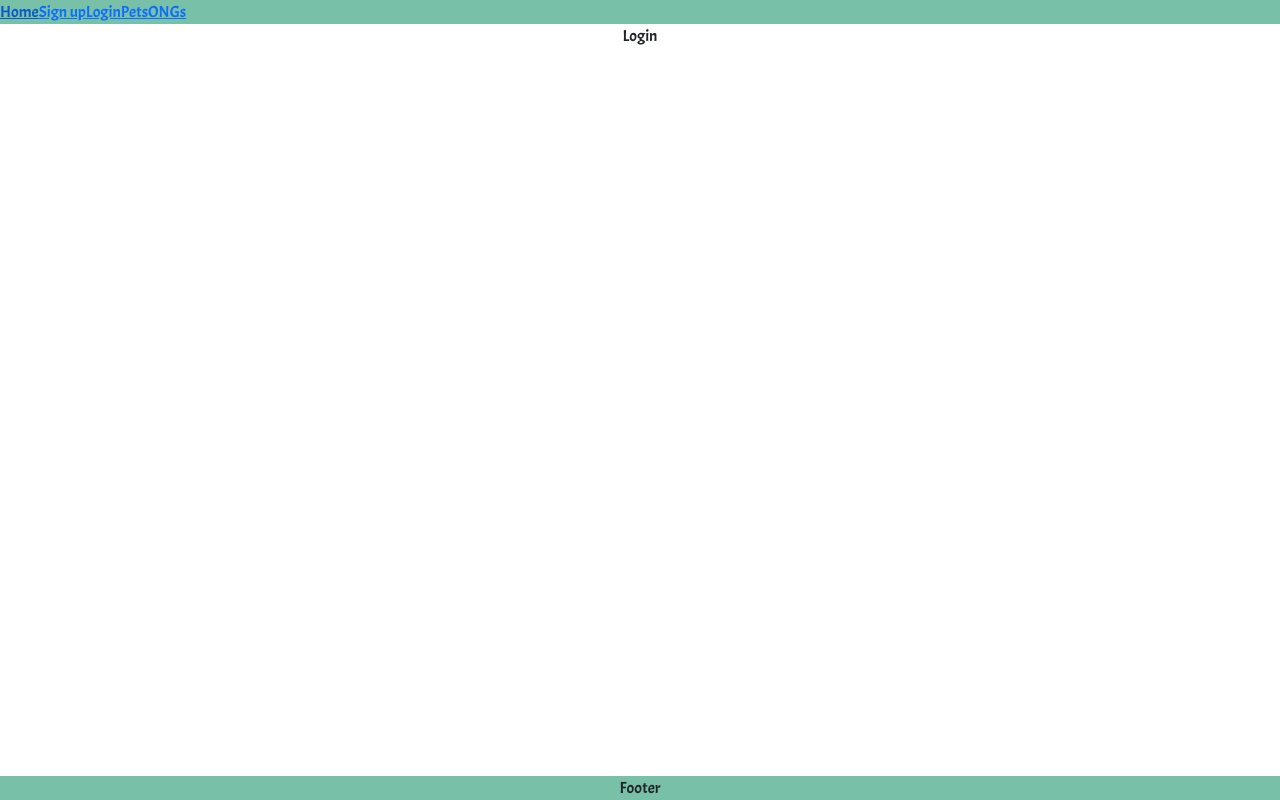
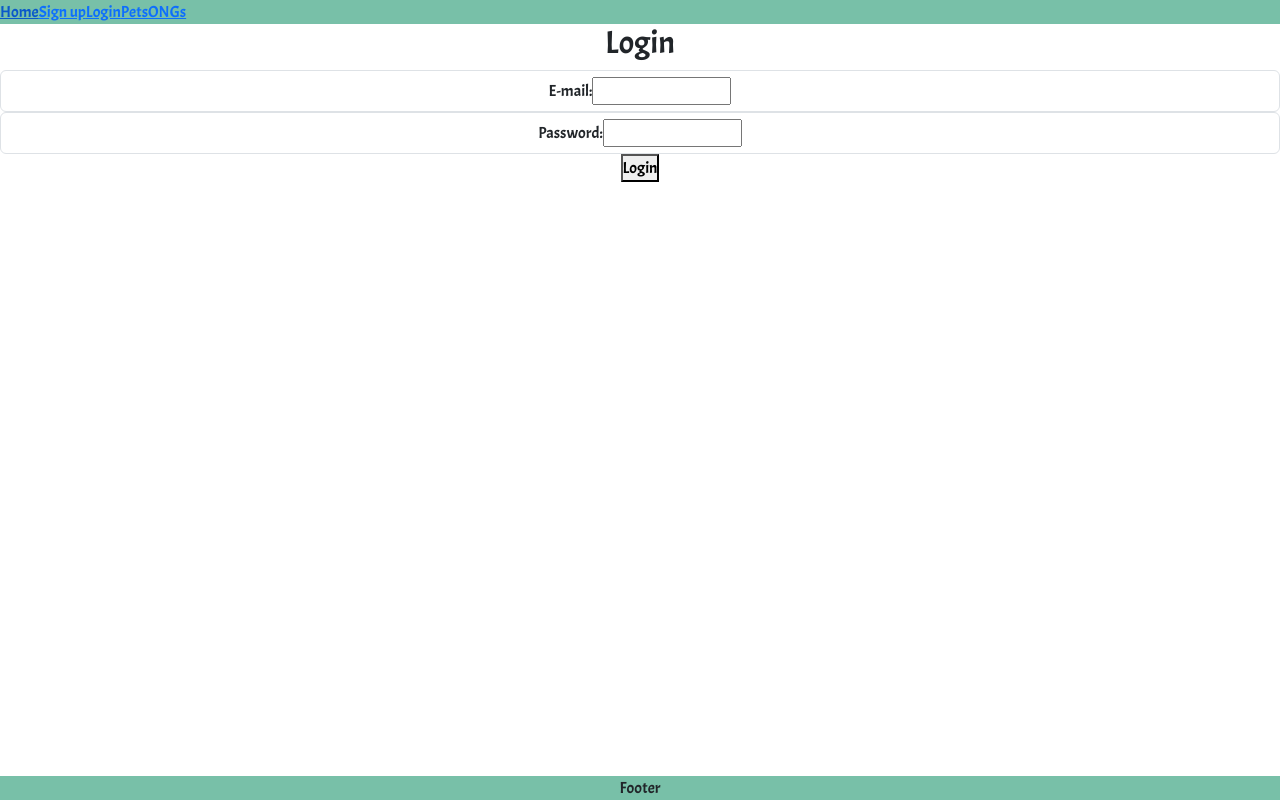
Before and after one commit to renatainojosa/final-project-client, a React (Create React App) app: page /login in a window 1280 px wide. Built offline with nearby package versions, Linux system fonts and the light colour scheme.

Commit message:
login finalizado

```diff
--- a/src/context/auth.context.js
+++ b/src/context/auth.context.js
@@ -15,11 +15,13 @@ const AuthProviderWrapper = ({children}) => {
     const storedToken = localStorage.getItem("token");
     try {
       if (!storedToken) {
+        setIsLoggedIn(false);
         throw new Error();
       }
       const responseUser = api.verify(storedToken);
       const responseOng = api.verifyOng(storedToken);
       setIsLoggedIn(true);
+      // responseUser.type =
       setUser(responseUser);
       setOng(responseOng);
     } catch (error) {
--- a/src/pages/Login/Login.js
+++ b/src/pages/Login/Login.js
@@ -1,24 +1,36 @@
-import './Login.css';
-import LoginForm from '../../components/Forms/LoginForm/LoginForm';
-import { useState, useContext } from 'react';
-import { useNavigate } from 'react-router-dom';
+import "./Login.css";
+import LoginForm from "../../components/Forms/LoginForm/LoginForm";
+import { useState, useContext } from "react";
+import { useNavigate } from "react-router-dom";
 import api from "../../api/project.api";
 
-import { AuthContext } from '../../context/auth.context'
+import { AuthContext } from "../../context/auth.context";
 
 const Login = () => {
   const [loading, setLoading] = useState(false);
   const navigate = useNavigate();
 
-  const {authenticateUser} = useContext(AuthContext);
+  const { authenticateUser } = useContext(AuthContext);
 
-  const onSubmit = ({ email, password }) => {
-
-  }
+  const onSubmit = async ({ email, password }) => {
+    setLoading(true);
+    try {
+      await api.login({ email, password });
+      authenticateUser();
+      navigate("/");
+    } catch (error) {
+      throw error.response.data || error.message || error;
+    } finally {
+      setLoading(false);
+    }
+  };
 
   return (
-    <div>Login</div>
-  )
-}
+    <div className="login-container">
+      <h2 className="title">Login</h2>
+      <LoginForm onSubmit={onSubmit} submitText="Login" loading={loading} />
+    </div>
+  );
+};
 
 export default Login;
```
